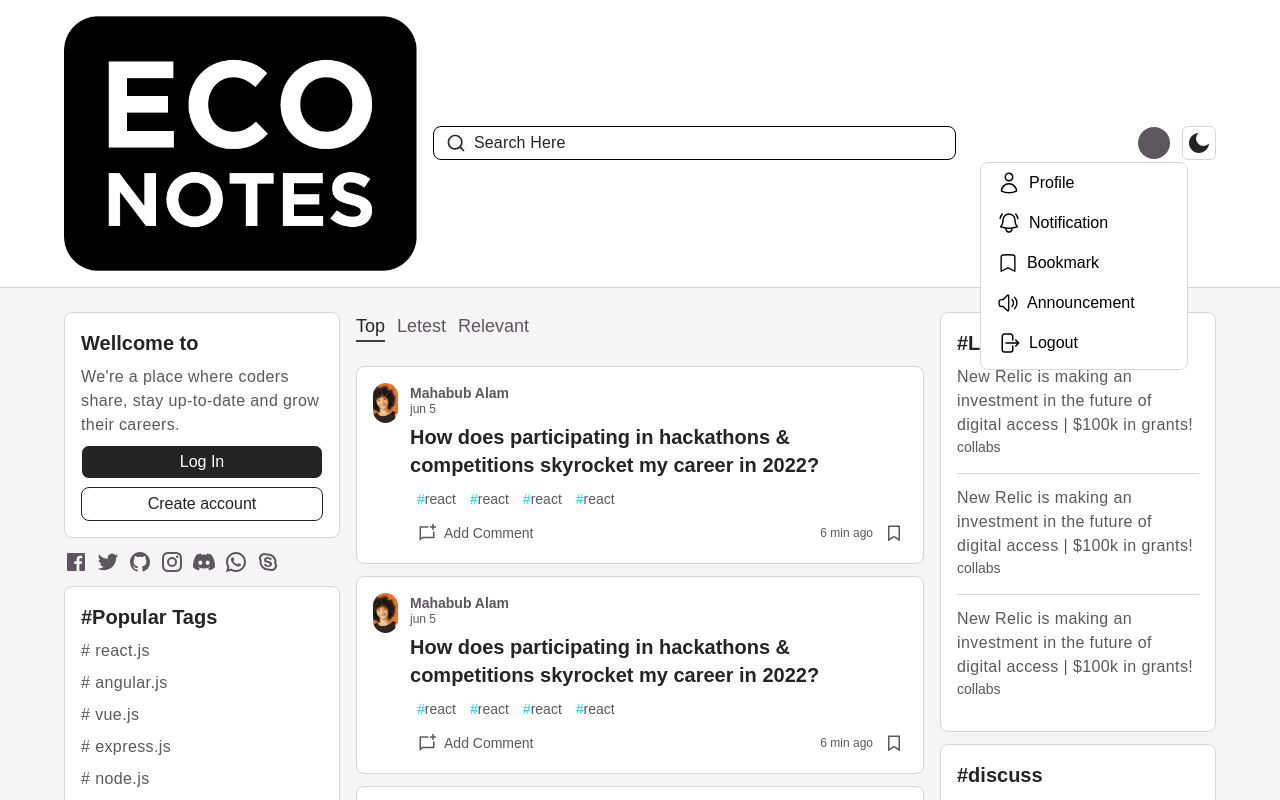
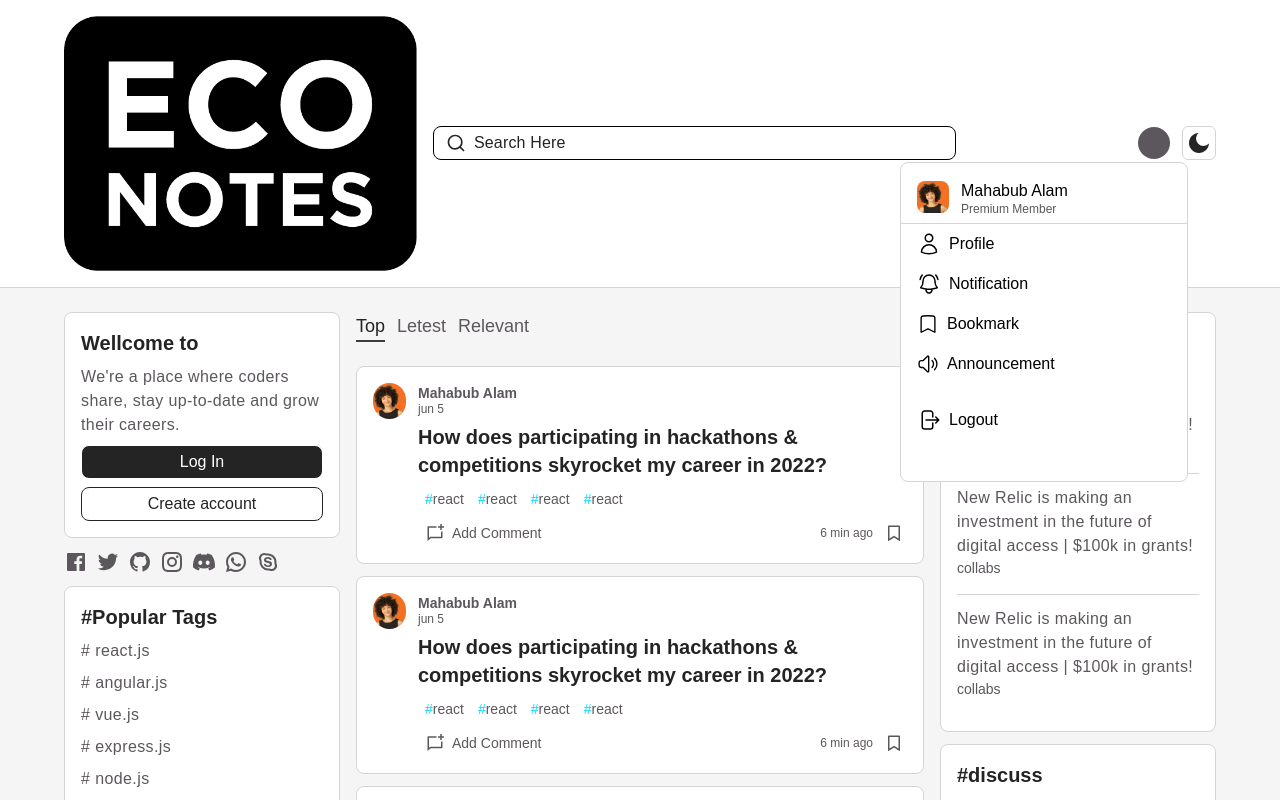
Before and after one commit to TFMahabub/eco-notes, a Next.js app: page / in a window 1280 px wide. Both pictures are taken after a click on the element 1154 px from the left and 143 px from the top of the page. Shown: the top 800 px of the page. Built offline with nearby package versions, Linux system fonts and the light colour scheme.

Commit message:
[MODIFY] dropDown Profile menu

```diff
--- a/components/Cart/BlogCart.tsx
+++ b/components/Cart/BlogCart.tsx
@@ -5,27 +5,30 @@ import Image from "next/image";
 import Link from "next/link";
 import { RiBookmarkLine, RiChatNewLine } from "react-icons/ri";
 import profileImage from '../../public/assets/profile.jpg';
+import TagCart from "./TagCart";
 
 const BlogCart = () => {
     return (
         <div className="box_area">
-            <div className="flex gap-3">
-                <div className="relative h-10 w-10 rounded-full overflow-hidden">
+            <div className="flex flex-col md:flex-row md:items-start gap-3">
+                <div className="relative h-9 w-9">
                     <Image
                         src={profileImage}
                         objectFit="cover"
                         objectPosition="center"
                         layout="fill"
-                        alt="profile-pic" />
+                        className="rounded-full"
+                        alt="profile-pic"
+                    />
                 </div>
                 {/* --------content-------- */}
-                <div className="space-y-common-.75 md:space-y-common">
+                <div className="space-y-common-.75 md:space-y-common w-full">
                     <div>
                         <TextSmall extraClass="font-medium md:font-semibold">Mahabub Alam</TextSmall>
                         <TextExtraSmall>jun 5</TextExtraSmall>
                     </div>
                     <div>
-                        <Link href={'/'}>
+                        <Link href={'/blog/:id'}>
                             <TextSecondaryTitle
                                 onClick={(e: any) => console.log('aci')}
                                 extraClass="hover-text-color common-duration cursor-pointer"
@@ -36,14 +39,10 @@ const BlogCart = () => {
                     </div>
                     <div className="flex flex-wrap">
                         {
-                            [...Array(4)].map((_, i) => (
-                                <p key={i} className=" px-[6px] py-[1px] hover:bg-technologyColor-react/10 border border-primary/0 hover:border-technologyColor-react rounded-md text-technologyColor-react common-duration cursor-pointer text-sm group common-duration">
-                                    #<span className="small-text-color">react</span>
-                                </p>
-                            ))
+                            [...Array(4)].map((_, i) => <TagCart key={i} />)
                         }
                     </div>
-                    <div className="flex flex-col md:flex-row md:items-center md:justify-between">
+                    <div className="flex flex-col md:flex-row md:items-center md:justify-between gap-common">
                         {/* ---------add-comments--------- */}
                         <div
                             className="flex gap-common items-center hover:bg-secondary-light/10 md:py-1 md:px-2 md:rounded-md md:cursor-pointer"
--- /dev/null
+++ b/components/Cart/TagCart.tsx
@@ -0,0 +1,15 @@
+
+const TagCart = () => {
+    return (
+        <p
+            className=" px-[6px] py-[1px] hover:bg-technologyColor-react/10 border border-primary/0 hover:border-technologyColor-react rounded-md text-technologyColor-react common-duration cursor-pointer text-sm group common-duration"
+        >
+            #
+            <span className="small-text-color">
+                react
+            </span>
+        </p>
+    );
+};
+
+export default TagCart;
--- /dev/null
+++ b/components/shared/UserInfo/UserInfoTopMenu.tsx
@@ -0,0 +1,26 @@
+import TextExtraSmall from '@/Utils/ReUseAbleComponents/TextExtraSmall';
+import TextMenuItem from '@/Utils/ReUseAbleComponents/TextMenuItem';
+import profileImage from '@/public/assets/profile.jpg';
+import Image from 'next/image';
+
+const UserInfoTopMenu = () => {
+    return (
+        <>
+            <div className="relative h-8 w-8 flex gap-2 rounded-lg overflow-hidden">
+                <Image
+                    src={profileImage}
+                    objectFit="cover"
+                    objectPosition="center"
+                    layout="fill"
+                    alt=""
+                />
+            </div>
+            <div>
+                <TextMenuItem>Mahabub Alam</TextMenuItem>
+                <TextExtraSmall>Premium Member</TextExtraSmall>
+            </div>
+        </>
+    );
+};
+
+export default UserInfoTopMenu;
--- a/components/shared/navbar/BigScreenMenus.tsx
+++ b/components/shared/navbar/BigScreenMenus.tsx
@@ -40,7 +40,7 @@ const BigScreenMenus = ({ user }: { user: boolean }) => {
                 <DarkMode />
             </div>
             <div
-                className={`hidden ${profileMenu ? "md:flex flex-col items-center gap-common-.75 absolute top-9 right-7 w-52 h-52 bg-primary dark:bg-darkMode-contentBG overflow-y-auto border box-border-color rounded-lg" : "md:hidden"}`}
+                className={`hidden ${profileMenu ? "md:flex flex-col items-center gap-common-.75 absolute top-9 right-7 w-72 h-80 bg-primary dark:bg-darkMode-contentBG overflow-y-auto border box-border-color rounded-lg" : "md:hidden"}`}
             >
                 <div className="w-full">
                     <ProfileMenus />
--- a/components/shared/navbar/ProfileMenus.tsx
+++ b/components/shared/navbar/ProfileMenus.tsx
@@ -8,11 +8,17 @@ import Profile from '@/components/Icons/Profile';
 import Sun from '@/components/Icons/Sun';
 import { useTheme } from 'next-themes';
 import Link from 'next/link';
+import UserInfoTopMenu from '../UserInfo/UserInfoTopMenu';
 
 const ProfileMenus = () => {
     const { theme, setTheme } = useTheme()
     return (
         <>
+            {/* ------------user-info------------ */}
+            <div className="flex items-center gap-3 px-common-1 py-common bg-bg-white pt-4 border-b border-border-light dark:border-border-dark">
+                <UserInfoTopMenu />
+            </div>
+            {/* ------------down-menu------------ */}
             <Link href={'/'} className='flex items-center gap-common px-common-1 py-common hover:bg-secondary-dark/10 dark:hover:bg-primary/10 transform transition ease-linear duration-100'>
                 <Profile />
                 <TextMenuItem>Profile</TextMenuItem>
@@ -29,10 +35,6 @@ const ProfileMenus = () => {
                 <Announcement />
                 <TextMenuItem>Announcement</TextMenuItem>
             </Link>
-            <button className='w-full flex items-center gap-common px-common-1 py-common hover:bg-secondary-dark/10 dark:hover:bg-primary/10 transform transition ease-linear duration-100'>
-                <Logout />
-                <TextMenuItem>Logout</TextMenuItem>
-            </button>
             <button
                 onClick={() => setTheme(theme === "dark" ? "light" : "dark")}
                 className='w-full flex items-center gap-common px-common-1 py-common hover:bg-secondary-dark/10 dark:hover:bg-primary/10 transform transition ease-linear duration-100'
@@ -42,6 +44,10 @@ const ProfileMenus = () => {
                 {theme === 'light' && <TextMenuItem>Dark Mode</TextMenuItem>}
                 {theme === 'dark' && <TextMenuItem>Light Mode</TextMenuItem>}
             </button>
+            <button className='w-full flex items-center gap-common px-common-1 py-common hover:bg-secondary-dark/10 dark:hover:bg-primary/10 transform transition ease-linear duration-100'>
+                <Logout />
+                <TextMenuItem>Logout</TextMenuItem>
+            </button>
         </>
     );
 };
```
Also changed, not shown: components/shared/navbar/AuthButtons.tsx (added, +10 -0 lines), features/ModalSlice/ModalSlice.ts (added, +23 -0 lines), components/Icons/Announcment.tsx (added).
